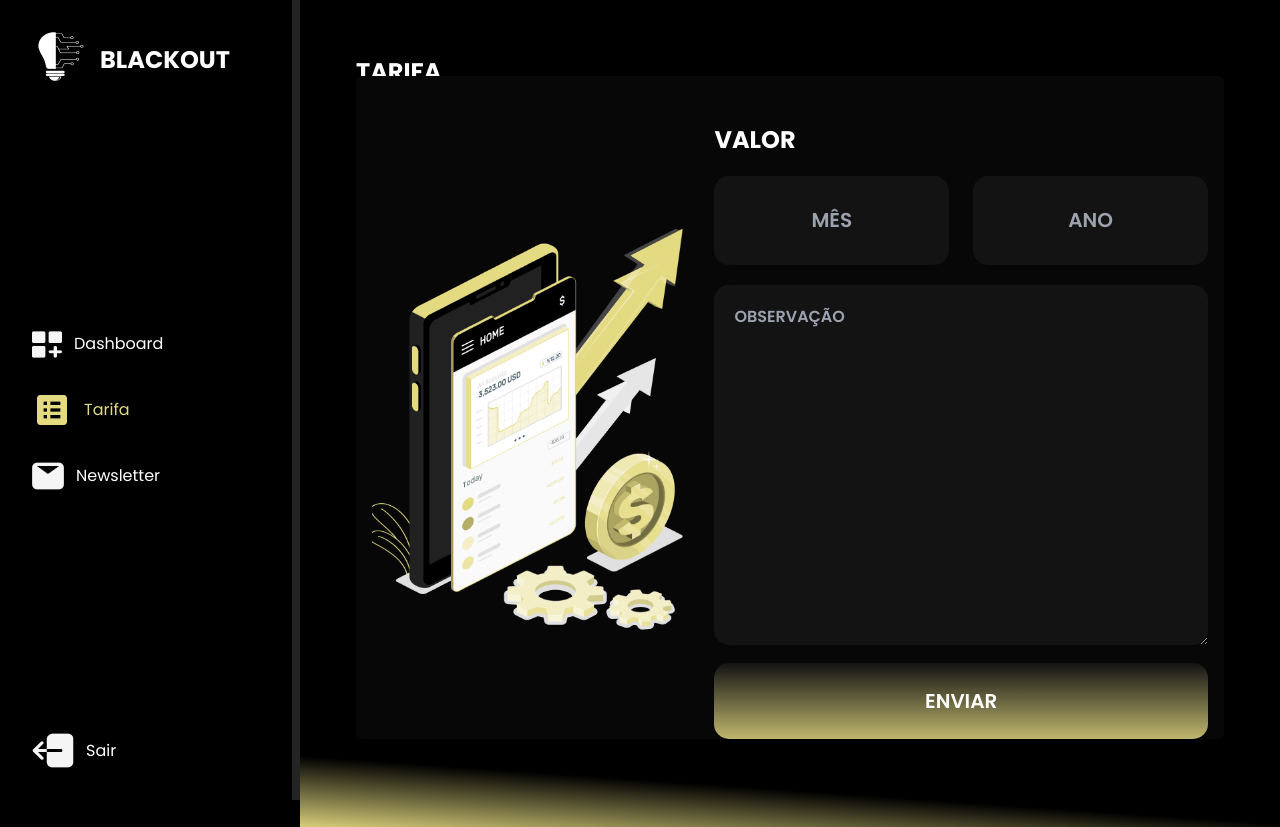
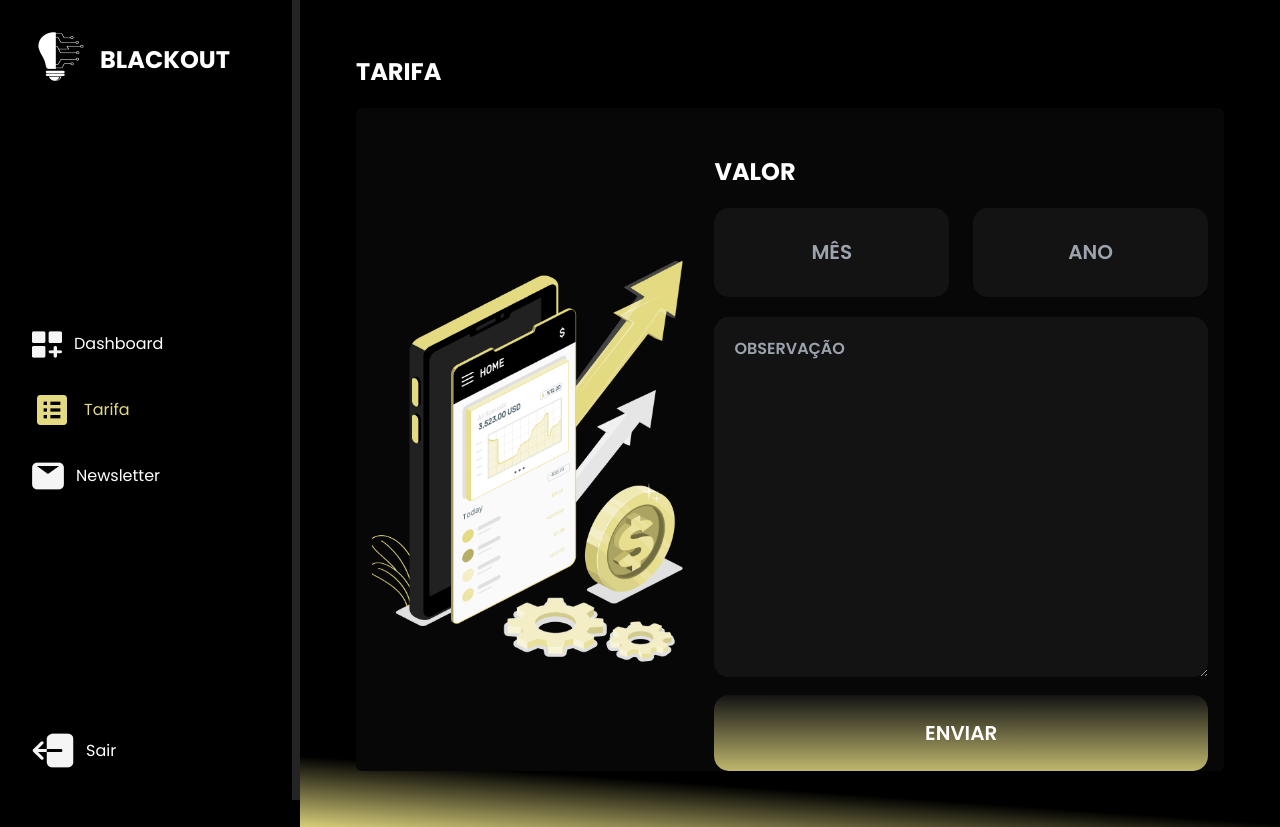
Before and after one commit to blackoutetecct/blackout-dashboard, a Next.js app in the folder blackout-dashboard/: page /tarifa in a window 1280 px wide. Built offline with nearby package versions, Linux system fonts and the light colour scheme.

Commit message:
Melhorado estilo em tarifa

```diff
--- a/blackout-dashboard/src/app/tarifa/page.js
+++ b/blackout-dashboard/src/app/tarifa/page.js
@@ -31,7 +31,7 @@ export default function Home() {
 
           <Title title="TARIFA"/>
 
-          <section className="flex gap-2 relative top-[-2rem] bg-[#070707] max-[500px]:bg-black max-[500px]:px-0 mt-5 max-[400px]:mt-0 max-[400px]:pt-[1rem] pt-[3rem]  rounded-md px-4 items-center">
+          <section className="flex gap-2 relative top-[0rem] bg-[#070707] max-[500px]:bg-black max-[500px]:px-0 mt-5 max-[400px]:mt-0 max-[400px]:pt-[1rem] pt-[3rem]  rounded-md px-4 items-center">
 
            <Image
            src={tarifaImage}
```
